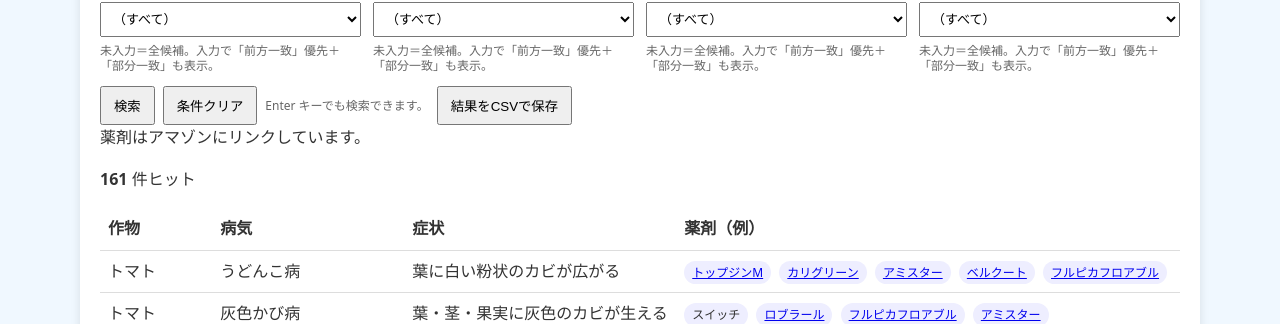
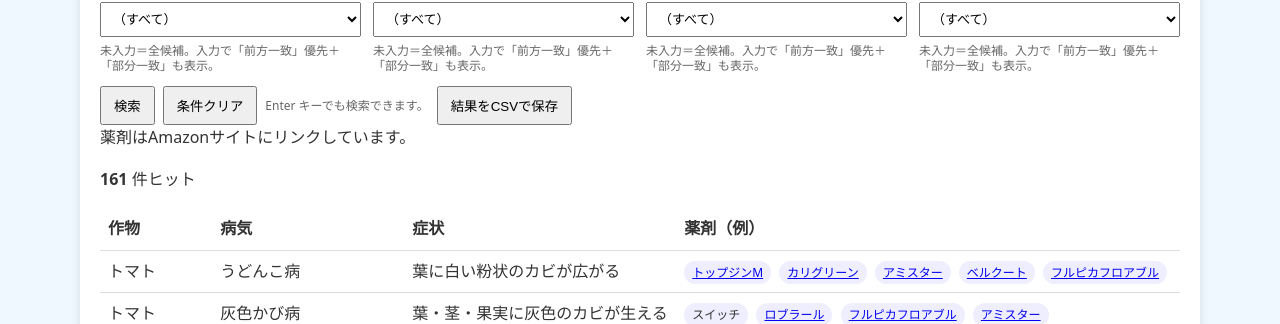
Before and after one commit to shiitake-garden/shiitake-garden.github.io, a Jekyll site: the page built from disease.html, in a window 1280 px wide and 900 px high. Shown: the part 286-610 px from the top of the window. Built offline with Jekyll 4.4.1, drawn with Linux system fonts in a browser that asks for light colours.

Commit message:
Update disease.html

```diff
--- a/disease.html
+++ b/disease.html
@@ -111,7 +111,7 @@
 
   </div>
 
-  <div>薬剤はアマゾンにリンクしています。</div>
+  <div>薬剤はAmazonサイトにリンクしています。</div>
 
   <!-- 結果 -->
   <div class="result" id="result"></div>
```
